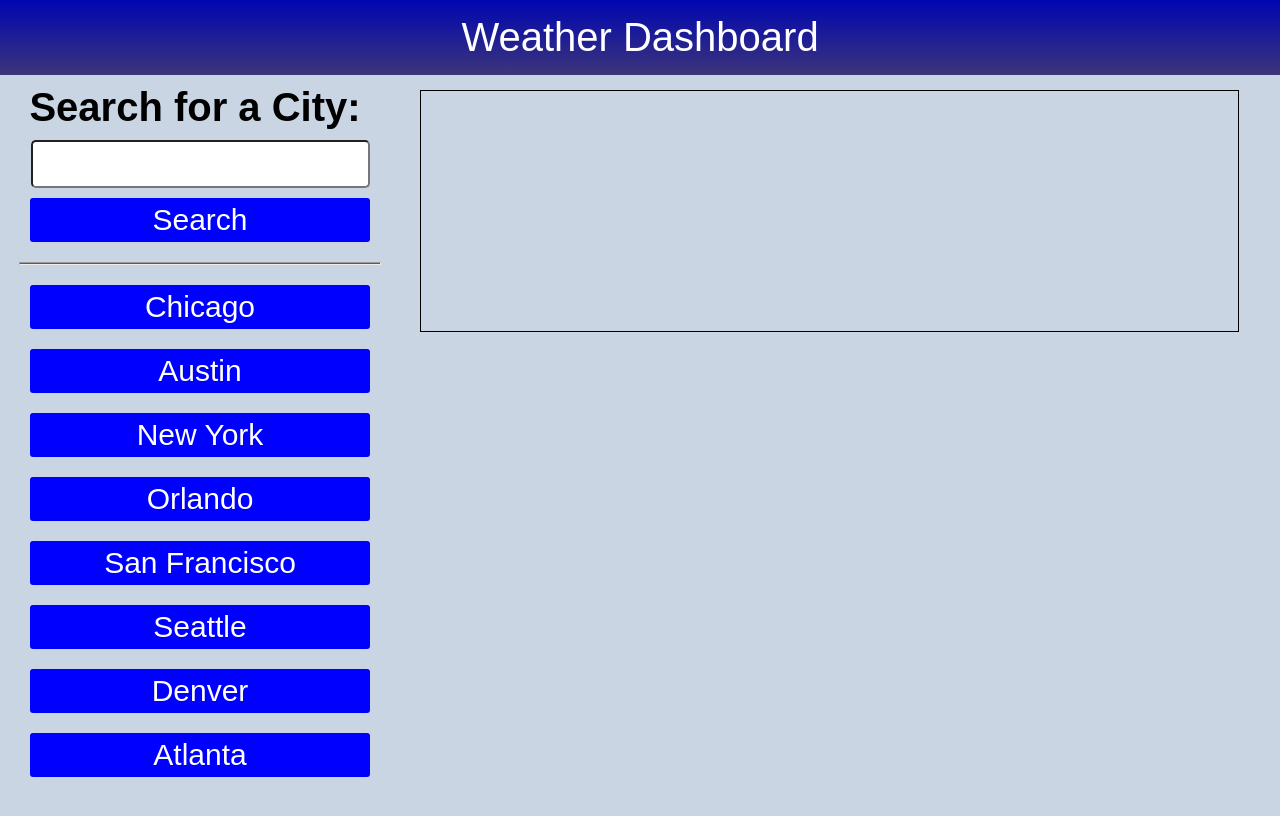
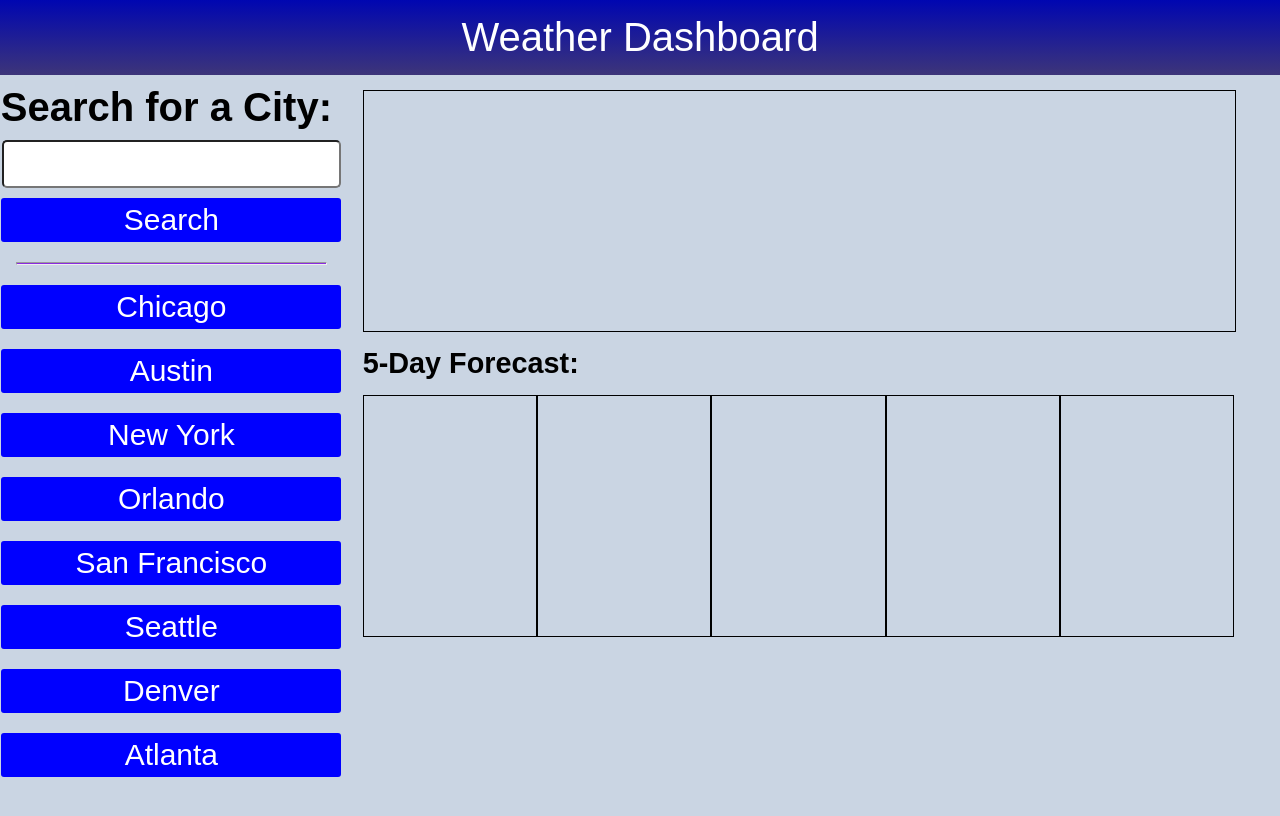
Before and after one commit to WorldUnfurled/weather-dashboard_BG, a plain HTML site: page index.html in a window 1280 px wide. Drawn offline with Linux system fonts and the light colour scheme; no server answers.

Commit message:
Added forecast card container with descriptive header; Added evenly space cards to the card container

```diff
--- a/assets/css/style.css
+++ b/assets/css/style.css
@@ -77,7 +77,7 @@ main {
     height: 100vh;
     flex-grow: 5;
     display: flex;
-    flex-direction: row;
+    flex-direction: column;
     justify-content: left;
 }
 
@@ -85,5 +85,25 @@ header {
     border: 1px solid black;
     height: 30%;
     width: 95%;
-    margin-top: 15px;
+    margin: 15px 0 15px 0;
 }
+
+#forecast-header {
+    font-size: 1.8em;
+}
+
+#card-container {
+    height: 30%;
+    width: 95%;
+    margin: 15px 0 15px 0;
+    display: flex;
+    flex-direction: row;
+    justify-content: space-between;
+}
+
+.card {
+    height: 100px;
+    width: 180px;
+    border: 1px solid black;
+    height: 100%;
+}
--- a/index.html
+++ b/index.html
@@ -31,6 +31,14 @@
             <header>
 
             </header>
+            <h2 id="forecast-header">5-Day Forecast:</h2>
+            <section id="card-container">
+                <div class="card"></div>
+                <div class="card"></div>
+                <div class="card"></div>
+                <div class="card"></div>
+                <div class="card"></div>
+            </section>
         </main>
     </section>
 </body>
```
